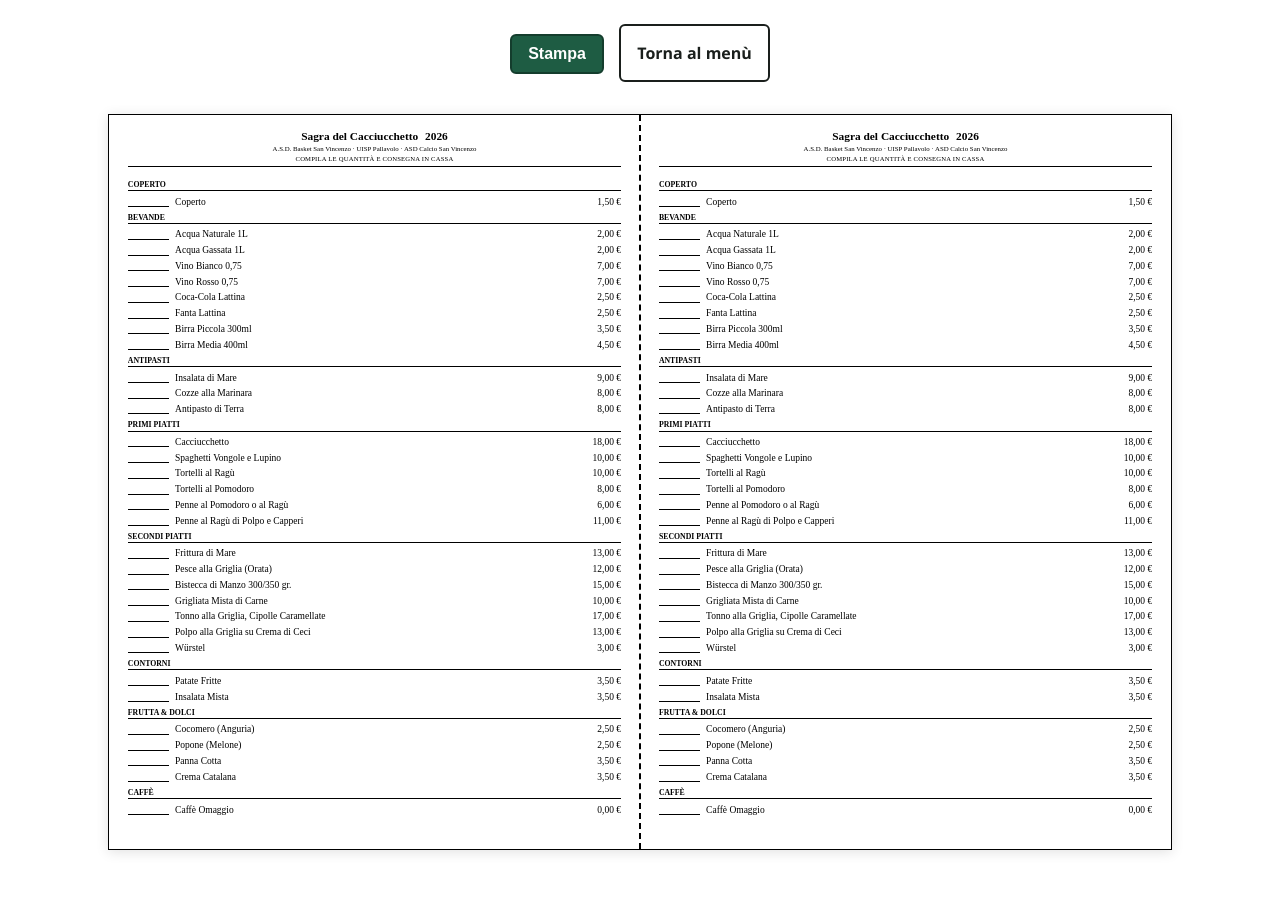
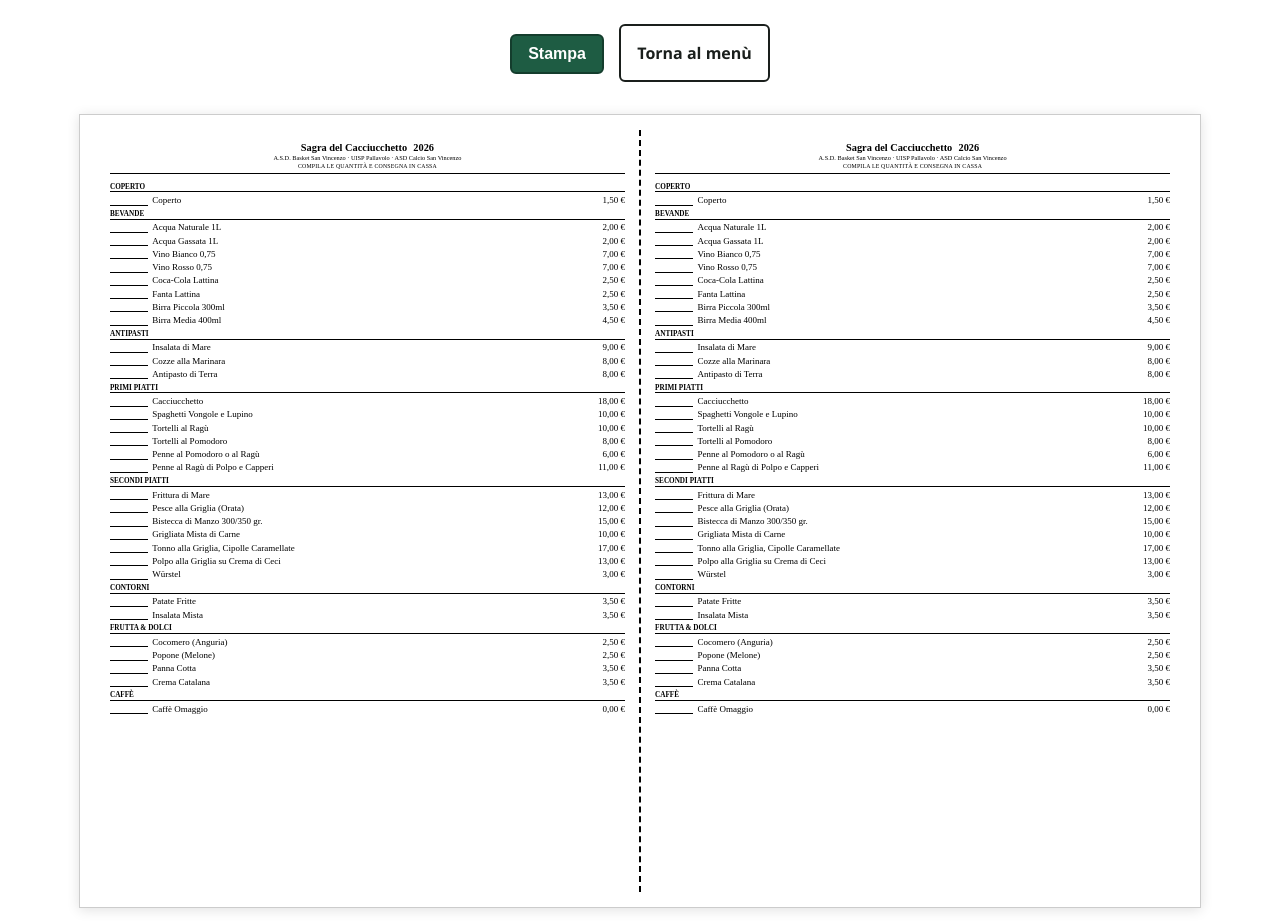
Before and after one commit to magiaslab/sagra26, a Laravel app: page /gestione/menu/facsimile in a window 1280 px wide. Before the commit the page ends 853 px from the top, so only its background shows below. Run offline with Laravel 12, Linux system fonts and the light colour scheme; the visitor is signed in with stand-in values (Sample User, id 1); data comes from the database, SQL or seed files in the repository; some libraries are stand-ins or nearby versions.

Commit message:
fix(print): niente bordo nero e facsimile obbligato a 1 pagina
@page senza margini e foglio 297×210 con padding interno (come
anteprima quasi a filo). Rimuove il border in stampa e evita la
seconda pagina bianca da overflow mm→px sul facsimile.

Co-authored-by: Alessandro Cipriani <social@magiaslab.com>

```diff
--- a/public/css/print.css
+++ b/public/css/print.css
@@ -1,9 +1,11 @@
-/* ===== PRINT COMANDA ===== */
+/* ===== PRINT COMANDA / FACSIMILE =====
+   A4 landscape. @page senza margini: il foglio riempie 297×210 e i
+   “margini stretti” (come anteprima) sono padding interno. Evita la
+   2ª pagina bianca da arrotondamenti mm→px e toglie il riquadro nero. */
 @page {
   size: A4 landscape;
-  margin: 8mm;
+  margin: 0;
 }
-
 
 /* Toolbar schermo sulle pagine stampa (comanda/facsimile). Non influisce sul layout mm. */
 @media screen {
@@ -368,19 +399,23 @@
 }
 
 /* ===== FACSIMILE MENU =====
-   Due metà su un solo A4 landscape. Dimensioni utili = foglio meno margini @page (8mm). */
+   Due metà su un solo A4 landscape. Sempre 1 pagina (overflow clipped). */
 .facsimile-sheet {
-  width: 281mm;   /* 297 - 16 */
-  height: 194mm;  /* 210 - 16 */
+  width: 297mm;
+  height: 210mm;
+  max-width: 297mm;
+  max-height: 210mm;
+  padding: 4mm;
   margin: 1rem auto;
   background: #fff;
-  border: 1px solid #000;
+  border: 1px solid #ccc;
   display: grid;
   grid-template-columns: 1fr 0 1fr;
   overflow: hidden;
   box-shadow: 0 2px 12px rgba(0,0,0,.12);
   page-break-inside: avoid;
   break-inside: avoid;
+  box-sizing: border-box;
 }
 
 .facsimile-cut {
@@ -390,14 +425,15 @@
 }
 
 .facsimile-half {
-  padding: 4mm 5mm;
+  padding: 3mm 4mm;
   overflow: hidden;
-  font-size: 9.5px;
+  font-size: 9px;
   box-sizing: border-box;
   min-width: 0;
   display: flex;
   flex-direction: column;
   height: 100%;
+  max-height: 100%;
 }
 
 .facsimile-body {
@@ -408,21 +444,22 @@
 
 .facsimile-nota-congelato {
   flex-shrink: 0;
-  margin-top: 1.2mm;
-  padding-top: .8mm;
+  margin-top: 1mm;
+  padding-top: .6mm;
   border-top: 1px solid #000;
-  font-size: .68em;
-  line-height: 1.15;
+  font-size: .65em;
+  line-height: 1.1;
 }
 
 .facsimile-head {
   text-align: center;
   border-bottom: 1.5px solid #000;
-  padding-bottom: 1.2mm;
-  margin-bottom: 1.8mm;
+  padding-bottom: 1mm;
+  margin-bottom: 1.2mm;
+  flex-shrink: 0;
 }
 .facsimile-title {
-  font-size: 1.2em;
+  font-size: 1.15em;
   font-weight: 800;
   white-space: nowrap;
   overflow: hidden;
@@ -434,15 +471,15 @@
   margin-left: .35em;
 }
 .facsimile-sub {
-  font-size: .72em;
-  margin-top: .6mm;
+  font-size: .7em;
+  margin-top: .4mm;
   white-space: nowrap;
   overflow: hidden;
   text-overflow: ellipsis;
 }
 .facsimile-hint {
-  font-size: .7em;
-  margin-top: .8mm;
+  font-size: .65em;
+  margin-top: .5mm;
   text-transform: uppercase;
   letter-spacing: .03em;
 }
@@ -451,40 +488,28 @@
   font-weight: 800;
   text-transform: uppercase;
   border-bottom: 1px solid #000;
-  margin: 1.6mm 0 .6mm;
-  padding-bottom: .3mm;
-  font-size: .82em;
+  margin: 1.1mm 0 .4mm;
+  padding-bottom: .2mm;
+  font-size: .8em;
 }
 
 .facsimile-row {
   display: grid;
-  grid-template-columns: 11mm 1fr auto;
-  gap: 1.5mm;
+  grid-template-columns: 10mm 1fr auto;
+  gap: 1.2mm;
   align-items: end;
-  margin: .7mm 0;
-  line-height: 1.1;
+  margin: .45mm 0;
+  line-height: 1.05;
 }
 
 .facsimile-qty {
   display: block;
-  height: 3.2mm;
+  height: 2.8mm;
   border-bottom: 1px solid #000;
 }
 
 .facsimile-nome { overflow: hidden; text-overflow: ellipsis; white-space: nowrap; }
 .facsimile-prezzo { font-variant-numeric: tabular-nums; white-space: nowrap; }
-
-@media print {
-  .facsimile-sheet {
-    box-shadow: none !important;
-    margin: 0 !important;
-    border: none !important;
-    width: 281mm;
-    height: 194mm;
-    page-break-after: avoid;
-    break-after: avoid;
-  }
-}
 /* Anteprima A4 in modale cassa: scala via JS (fitAnteprima), niente scroll. */
 .a4-preview {
   overflow: hidden;
--- a/resources/views/layouts/print.blade.php
+++ b/resources/views/layouts/print.blade.php
@@ -4,7 +4,7 @@
     <meta charset="utf-8">
     <meta name="viewport" content="width=device-width, initial-scale=1">
     <title>@yield('title', 'Stampa')</title>
-    <link rel="stylesheet" href="/css/print.css">
+    <link rel="stylesheet" href="/css/print.css?v={{ @filemtime(public_path('css/print.css')) ?: time() }}">
     @stack('head')
 </head>
 <body>
```
Also changed, not shown: other parts of public/css/print.css (+38 -9 lines).
